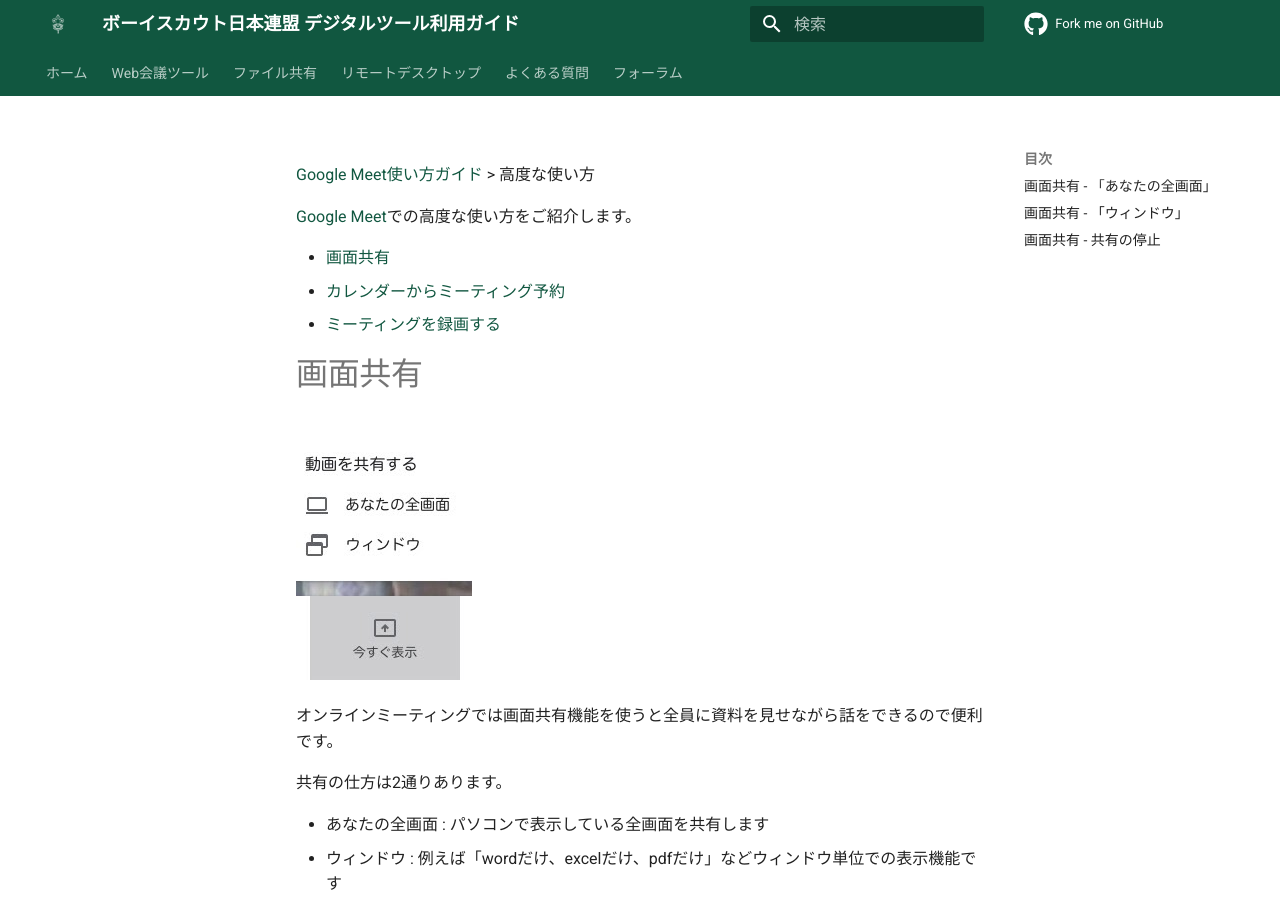
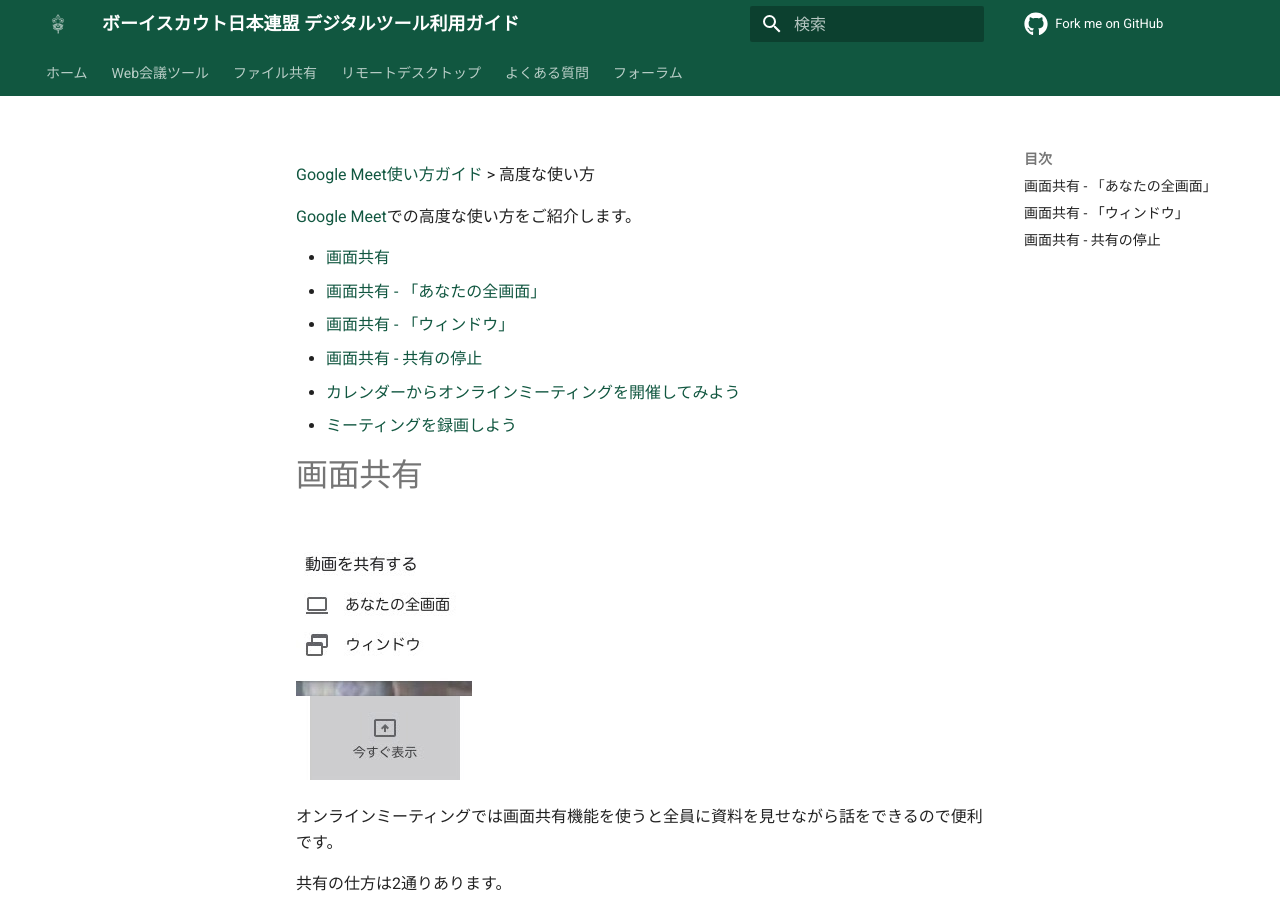
Before and after one commit to Scout-Association-of-Japan/DX-promotion-guidelines, an MkDocs documentation site: the page built from docs/web-meeting-guide/meet/GoogleMeet-adv.md, in a window 1280 px wide and 900 px high. Built offline with MkDocs 1.6.1 and Material for MkDocs 9.7.7, drawn with Linux system fonts in a browser that asks for light colours; comment, search, counter and statistics services are not loaded.

Commit message:
リンク切れ修正 (#123)

```diff
--- a/docs/web-meeting-guide/meet/GoogleMeet-adv.md
+++ b/docs/web-meeting-guide/meet/GoogleMeet-adv.md
@@ -2,13 +2,16 @@
 title: Google Meet 高度な使い方ガイド
 ---
 
-[Google Meet使い方ガイド](GoogleMeet.html) > 高度な使い方
+[Google Meet使い方ガイド](GoogleMeet.md) > 高度な使い方
 
 [Google Meet](https://apps.google.com/meet/)での高度な使い方をご紹介します。
 
 - [画面共有](#画面共有)
-- [カレンダーからミーティング予約](#カレンダーからオンラインミーティングを開催してみよう)
-- [ミーティングを録画する](#ミーティングを録画しよう)
+  - [画面共有 - 「あなたの全画面」](#画面共有---あなたの全画面)
+  - [画面共有 - 「ウィンドウ」](#画面共有---ウィンドウ)
+  - [画面共有 - 共有の停止](#画面共有---共有の停止)
+- [カレンダーからオンラインミーティングを開催してみよう](#カレンダーからオンラインミーティングを開催してみよう)
+- [ミーティングを録画しよう](#ミーティングを録画しよう)
 
 # 画面共有
 ![](images/adv-1.jpg)
```
Also changed, not shown: docs/web-meeting-guide/meet/GoogleMeet-android.md (+1 -1 lines), docs/web-meeting-guide/meet/GoogleMeet-ios.md (+1 -1 lines), docs/web-meeting-guide/meet/GoogleMeet-smartphone.md (+1 -1 lines).
